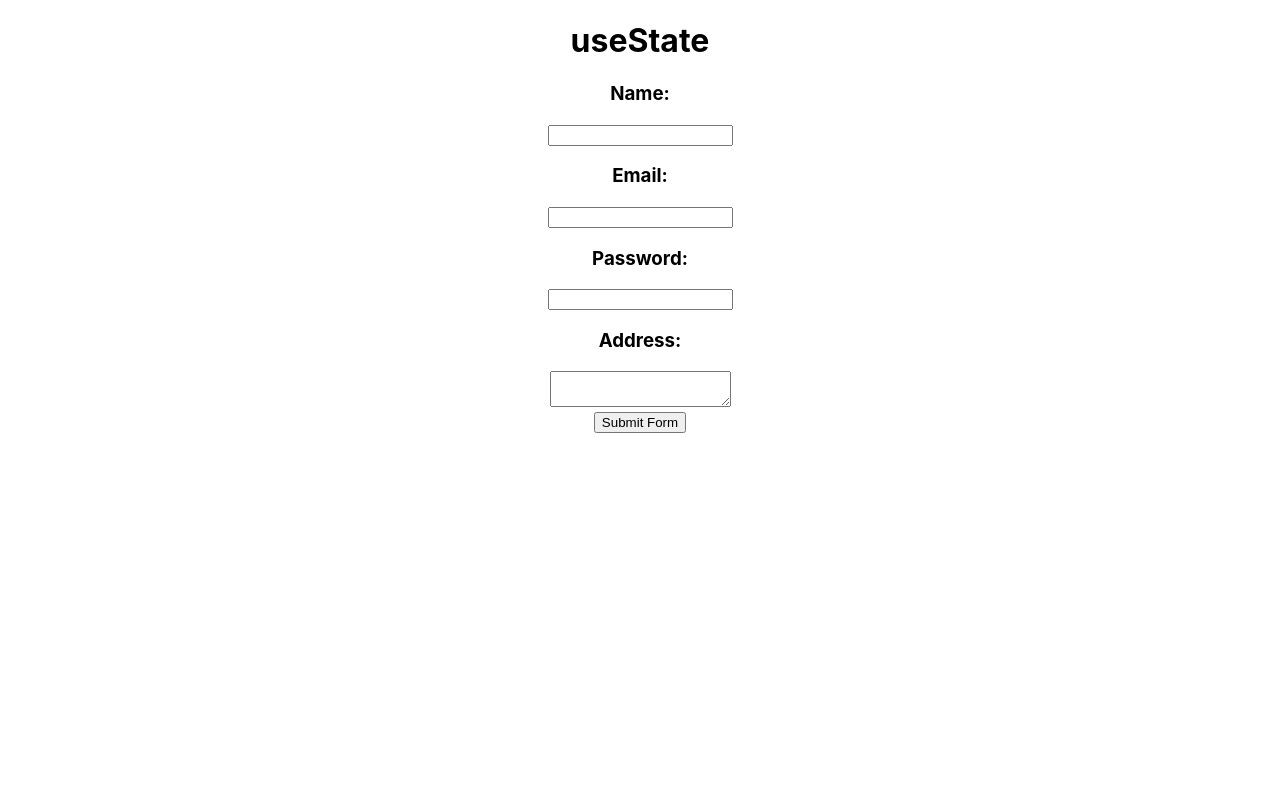
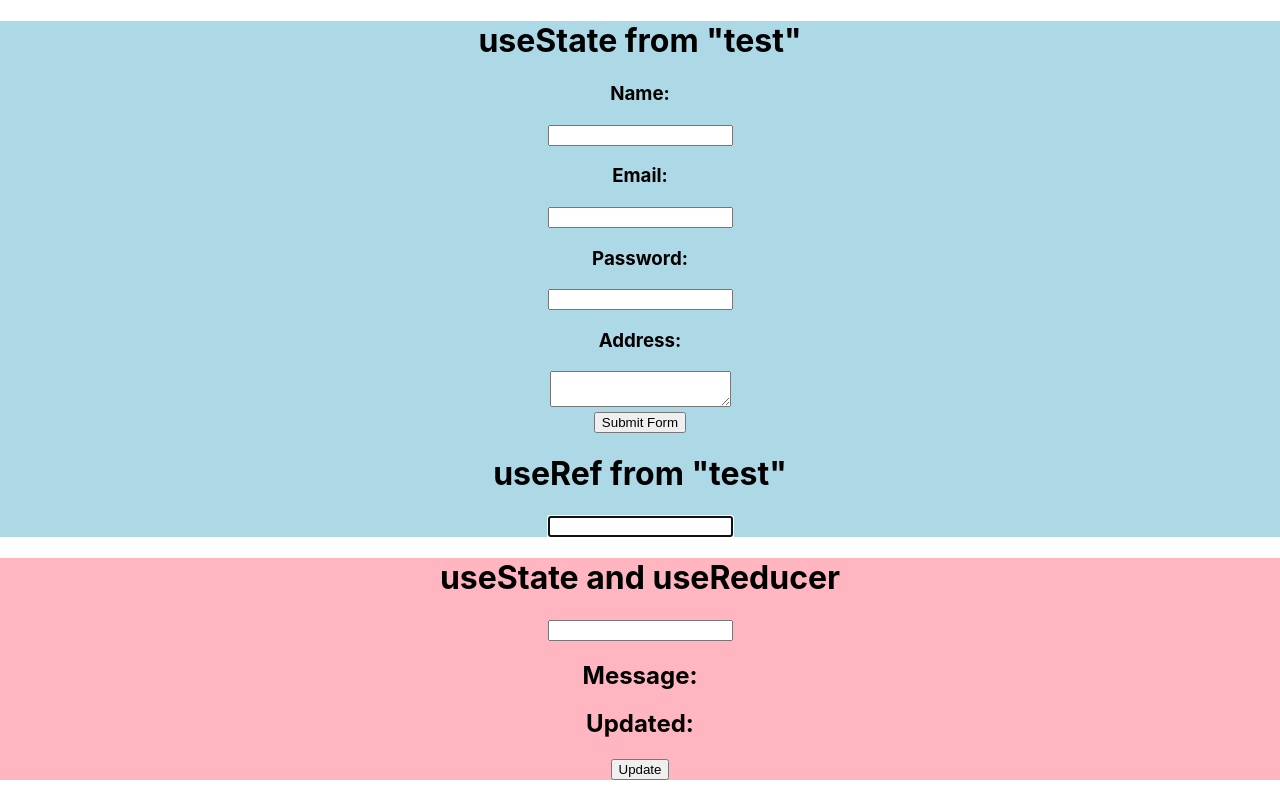
Before and after one commit to Val16eria/basic-hooks-template, a React (Create React App) app: page / in a window 1280 px wide. Built offline with nearby package versions, Linux system fonts and the light colour scheme.

Commit message:
new file useRef in test

```diff
--- a/src/App.tsx
+++ b/src/App.tsx
@@ -1,12 +1,23 @@
 import React from 'react';
 import './App.css';
+import {UseState} from "./components/hooks-template/test/UseState";
 import {InputUseState} from "./components/hooks-template/useState-useReducer/InputUseState";
+import {UseRef} from "./components/hooks-template/test/UseRef";
 
 function App() {
   return (
     <div className="App">
-        <h1>useState</h1>
-        <InputUseState />
+        <div style={{background: "lightblue"}}>
+            <h1>useState from "test"</h1>
+            <UseState />
+            <h1>useRef from "test"</h1>
+            <UseRef />
+        </div>
+
+        <div style={{background: "lightpink"}}>
+            <h1>useState and useReducer</h1>
+            <InputUseState />
+        </div>
     </div>
   );
 }
--- /dev/null
+++ b/src/components/hooks-template/test/UseRef.tsx
@@ -0,0 +1,17 @@
+import React from 'react';
+
+export const UseRef = () => {
+
+    const ref = React.useRef<HTMLInputElement>(null)
+
+    React.useEffect(() => {
+        ref.current?.focus()
+    }, [])
+
+    return (
+        <div>
+            {/*ссылка на ввод*/}
+            <input ref={ref}/>
+        </div>
+    );
+}
--- /dev/null
+++ b/src/components/hooks-template/test/UseState.tsx
@@ -0,0 +1,35 @@
+import React, {useState} from 'react';
+
+export const UseState = () => {
+
+    const [details, setDetails] = useState({
+        name: "",
+        email: "",
+        password: "",
+        address: ""
+    })
+
+    const handleChange = (e: { target: any; }) => {
+        const {name, value} = e.target;
+        setDetails((prev) => {
+            return { ...prev, [name]: value }
+        });
+    };
+
+    const handleSubmit = (e: { preventDefault: () => void; }) => {
+        e.preventDefault();
+        console.log(details);
+    }
+
+    return (
+        <form onSubmit={handleSubmit}>
+            <h3>Name:</h3> <input type="text" name="name" onChange={handleChange}/>
+            <h3>Email:</h3> <input type="email" name="email" onChange={handleChange}/>
+            <h3>Password:</h3>{" "}
+            <input type="password" name="password" onChange={handleChange}/>
+            <h3>Address:</h3> <textarea name="address" onChange={handleChange}></textarea>
+            <br/>
+            <button type="submit">Submit Form</button>
+        </form>
+    );
+}
--- a/src/components/hooks-template/useState-useReducer/InputUseState.tsx
+++ b/src/components/hooks-template/useState-useReducer/InputUseState.tsx
@@ -1,35 +1,34 @@
-import React, {useState} from 'react';
+import React from 'react';
 
 export const InputUseState = () => {
+    // определяем состояние
+    const [message, setMessage] = React.useState('');
+    const [update, setUpdate] = React.useState(message);
 
-    const [details, setDetails] = useState({
-        name: "",
-        email: "",
-        password: "",
-        address: ""
-    })
-
-    const handleChange = (e: { target: any; }) => {
-        const {name, value} = e.target;
-        setDetails((prev) => {
-            return { ...prev, [name]: value }
-        });
+    const handleChange = (e: { target: { value: React.SetStateAction<string>; }; }) => {
+        setMessage(e.target.value);
+        //console.log("value is:", e.target.value);
     };
 
-    const handleSubmit = (e: { preventDefault: () => void; }) => {
-        e.preventDefault();
-        console.log(details);
-    }
+    const handleClick = () => {
+        setUpdate(message);
+        //console.log("handleClick", message);
+    };
 
     return (
-        <form onSubmit={handleSubmit}>
-            <h3>Name:</h3> <input type="text" name="name" onChange={handleChange}/>
-            <h3>Email:</h3> <input type="email" name="email" onChange={handleChange}/>
-            <h3>Password:</h3>{" "}
-            <input type="password" name="password" onChange={handleChange}/>
-            <h3>Address:</h3> <textarea name="address" onChange={handleChange}></textarea>
-            <br/>
-            <button type="submit">Submit Form</button>
-        </form>
-    );
+        <div>
+            <input
+                type="text"
+                id="message"
+                name="message"
+                onChange={handleChange}
+                value={message}
+                autoComplete="off"
+            />
+            <h2>Message: {message}</h2>
+            <h2>Updated: {update}</h2>
+
+            <button onClick={handleClick}>Update</button>
+        </div>
+    )
 }
```
